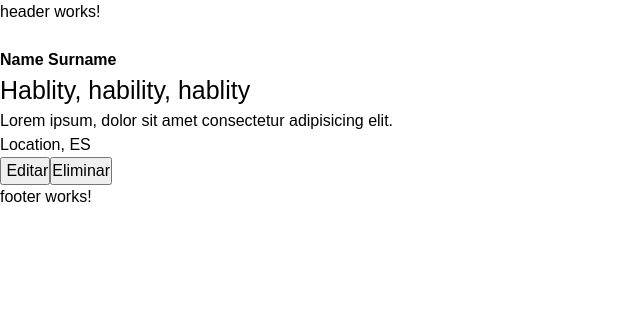
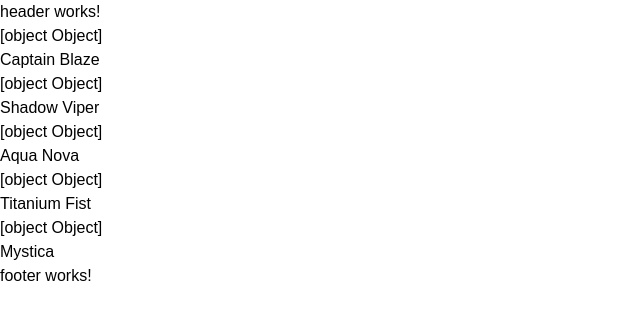
Before and after one commit to josep42ny/onboarding-task, an Angular app: page / in a window 1280 px wide. Shown: the top 320 px of the page, without its empty margins (0-640 px from the left). Built offline with nearby package versions, Linux system fonts and the light colour scheme; data requests are answered from the project's data file.

Commit message:
feat: add hero-list and card components

```diff
--- a/db.json
+++ b/db.json
@@ -2,14 +2,63 @@
   "hero": [
     {
       "id": 0,
-      "name": "name",
-      "description": "description",
-      "location": "location",
+      "name": "Captain Blaze",
+      "description": "A fearless hero who commands the power of fire and heat.",
+      "location": "Volcanic Ridge",
       "habilities": [
-        "a",
-        "b",
-        "c"
-      ]
+        "Pyrokinesis",
+        "Fire Immunity",
+        "Flame Flight"
+      ],
+      "imageUrl": "https://picsum.photos/400/300"
+    },
+    {
+      "id": 1,
+      "name": "Shadow Viper",
+      "description": "A stealthy vigilante who strikes from the darkness with lightning speed.",
+      "location": "Neo City",
+      "habilities": [
+        "Invisibility",
+        "Martial Arts Mastery",
+        "Shadow Teleportation"
+      ],
+      "imageUrl": "https://picsum.photos/400/300"
+    },
+    {
+      "id": 2,
+      "name": "Aqua Nova",
+      "description": "Protector of the oceans, with control over water and marine life.",
+      "location": "Atlantica",
+      "habilities": [
+        "Hydrokinesis",
+        "Underwater Breathing",
+        "Communication with Sea Creatures"
+      ],
+      "imageUrl": "https://picsum.photos/400/300"
+    },
+    {
+      "id": 3,
+      "name": "Titanium Fist",
+      "description": "A cybernetic warrior with unmatched strength and an indestructible arm.",
+      "location": "Steel Haven",
+      "habilities": [
+        "Super Strength",
+        "Enhanced Durability",
+        "Rocket Punch"
+      ],
+      "imageUrl": "https://picsum.photos/400/300"
+    },
+    {
+      "id": 4,
+      "name": "Mystica",
+      "description": "A powerful sorceress who wields ancient magic to protect the world from dark forces.",
+      "location": "Arcane Valley",
+      "habilities": [
+        "Spellcasting",
+        "Telekinesis",
+        "Dimensional Travel"
+      ],
+      "imageUrl": "https://picsum.photos/400/300"
     }
   ]
 }
--- a/src/app/app.component.html
+++ b/src/app/app.component.html
@@ -1,7 +1,5 @@
 <app-header />
-<main>
-  <app-home />
-</main>
+<app-home />
 <app-footer />
 
 <router-outlet />
--- /dev/null
+++ b/src/app/components/hero-card/hero-card.component.html
@@ -0,0 +1 @@
+<div>{{hero()}}</div>
--- /dev/null
+++ b/src/app/components/hero-card/hero-card.component.ts
@@ -0,0 +1,12 @@
+import { Component, input } from '@angular/core';
+import { Hero } from '../../interfaces/hero';
+
+@Component({
+  selector: 'app-hero-card',
+  imports: [],
+  templateUrl: './hero-card.component.html',
+  styleUrl: './hero-card.component.scss'
+})
+export class HeroCardComponent {
+  hero: Hero = input();
+}
--- a/src/app/components/hero-list/hero-list.component.html
+++ b/src/app/components/hero-list/hero-list.component.html
@@ -1,3 +1,4 @@
-@for (hero of heros; track hero.id) {
+@for (hero of heroes; track hero.id) {
+<app-hero-card [hero]="hero" />
 <div>{{hero.name}}</div>
 }
--- a/src/app/components/hero-list/hero-list.component.ts
+++ b/src/app/components/hero-list/hero-list.component.ts
@@ -1,17 +1,19 @@
-import { Component, inject, OnDestroy, OnInit } from '@angular/core';
+import { Component, inject, OnDestroy, OnInit, signal, Signal, WritableSignal } from '@angular/core';
 import { Hero } from '../../interfaces/hero';
 import { HeroesService } from '../../services/heroes.service';
 import { catchError, retry, Subject, takeUntil, throwError } from 'rxjs';
+import { HeroCardComponent } from '../hero-card/hero-card.component';
 
 @Component({
   selector: 'app-hero-list',
-  imports: [],
+  imports: [HeroCardComponent],
   templateUrl: './hero-list.component.html',
   styleUrl: './hero-list.component.scss'
 })
 export class HeroListComponent implements OnInit, OnDestroy {
+
   private destroyed: Subject<void> = new Subject<void>;
-  private heroes: Hero[] = [];
+  public heroes: Hero[] = [];
   private readonly heroesService = inject(HeroesService);
 
   ngOnDestroy(): void {
--- a/src/app/home/home.component.html
+++ b/src/app/home/home.component.html
@@ -1,17 +1 @@
-<main>
-  <section>
-    <div class="content cards">
-      <div calss="card">
-        <img src="" alt="">
-        <div>
-          <h5>Name Surname</h5>
-          <p class="big">Hablity, hability, hablity</p>
-          <p>Lorem ipsum, dolor sit amet consectetur adipisicing elit.</p>
-          <p>Location, ES</p>
-          <button><img src="" alt=""> Editar</button>
-          <button>Eliminar</button>
-        </div>
-      </div>
-    </div>
-  </section>
-</main>
+<app-hero-list />
--- a/src/app/interfaces/hero.ts
+++ b/src/app/interfaces/hero.ts
@@ -1,5 +1,6 @@
 export interface Hero {
 
+  id: number;
   name: String;
   description: String;
   location: String;
--- a/src/app/services/heroes.service.ts
+++ b/src/app/services/heroes.service.ts
@@ -15,10 +15,6 @@ export class HeroesService {
     return this.http.get<Hero[]>(`${this.apiServerUrl}/hero`);
   }
 
-  public getHero(heroId: number): Observable<Hero> {
-    return this.http.get<Hero>(`${this.apiServerUrl}/hero/${heroId}`);
-  }
-
   public updateHero(hero: Hero): Observable<Hero> {
     return this.http.put<Hero>(`${this.apiServerUrl}/hero/`, hero);
   }
--- a/src/environments/environment.development.ts
+++ b/src/environments/environment.development.ts
@@ -1,3 +1,3 @@
 export const environment = {
-  apiBaseUrl: 'http://localhost/3000',
+  apiBaseUrl: 'http://localhost:3000',
 };
```
Also changed, not shown: src/app/home/home.component.ts (+3 -5 lines), src/app/components/hero-card/hero-card.component.scss (added), 1 other file (tests, documents, lock files or other folders).
